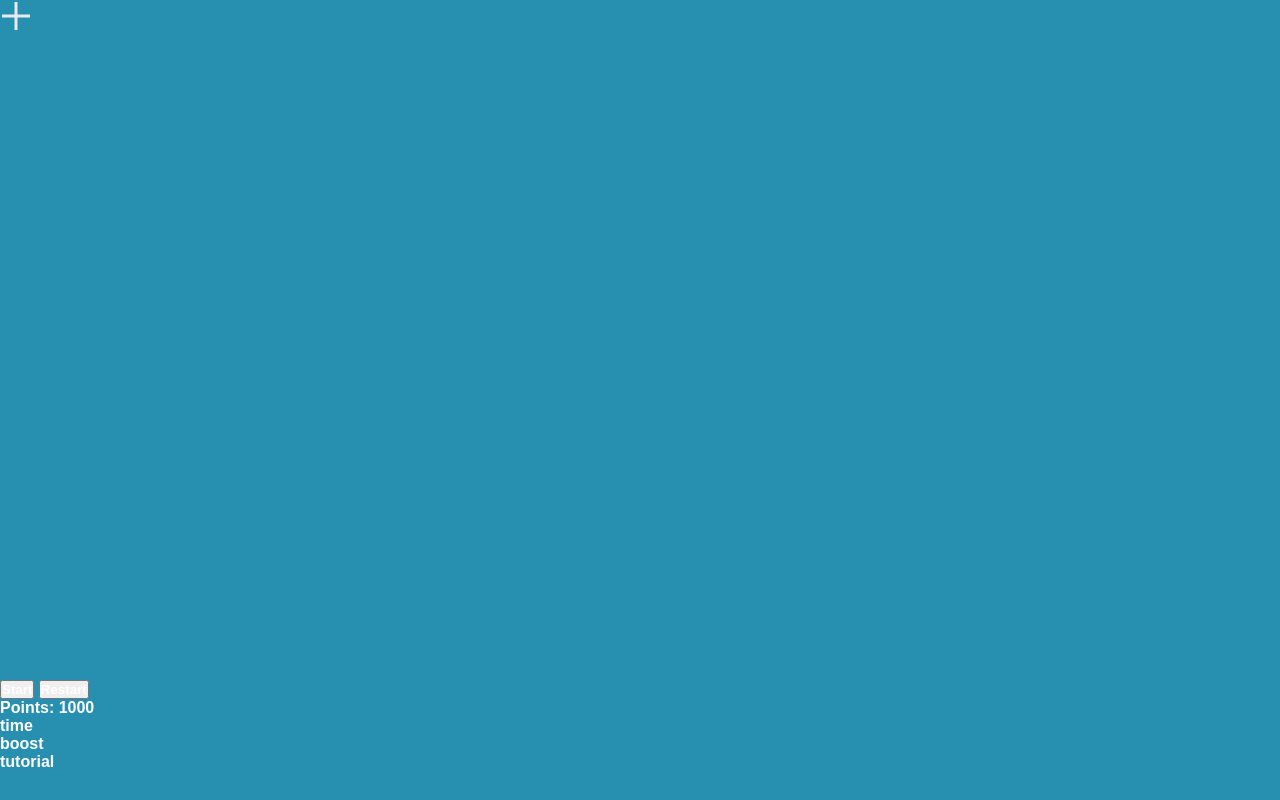
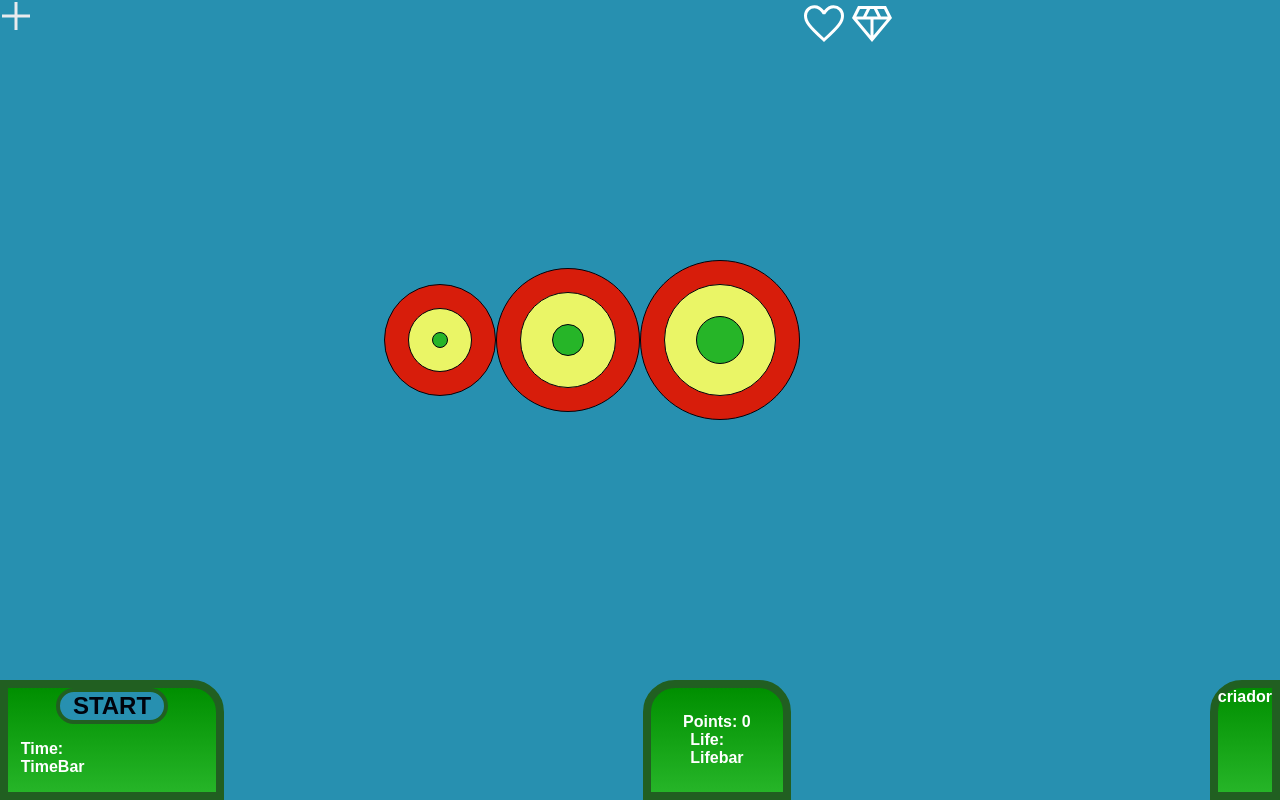
Before and after one commit to guicarbar/AinGameV2_WebProject, a plain HTML site: page index.html in a window 1280 px wide. Drawn offline with Linux system fonts and the light colour scheme.

Commit message:
update the structure

```diff
--- a/index.html
+++ b/index.html
@@ -7,45 +7,76 @@
 <!-- link de style no css -->
     <link rel="stylesheet" href="style/style.css">
 
-    <title>teste</title>
+    <title>Aim Game V2</title>
 </head>
 <body id="container">
 <!-- icone de mira -->
     <div id="aim"></div>
 
 <!-- game area -->
-    <main>
+    <main onclick="teste(event)">
+        <div class="alvo">
+            <div class="red_area p" onclick="filhoClick(event, 1)">
+                <div class="yellow_area" onclick="filhoClick(event, 2)">
+                    <div class="grem_area" onclick="filhoClick(event, 3)">
+                    </div>
+                </div>
+            </div>
+        </div>
 
+        <div class="alvo">
+            <div class="red_area m" onclick="filhoClick(event)">
+                <div class="yellow_area">
+                    <div class="grem_area">
+                    </div>
+                </div>
+            </div>
+        </div>
+
+        <div class="alvo">
+            <div class="red_area g" onclick="filhoClick(event)">
+                <div class="yellow_area">
+                    <div class="grem_area">
+                    </div>
+                </div>
+            </div>
+        </div>
+
+        <div class="booster life"></div>
+
+        <div class="booster diamond"></div>
     </main>
 
 <!-- footer -->
     <footer>
 <!-- Menu -->
-        <div>
+        <div class="menu">
+            <!-- startar -->
             <button>Start</button>
-            <button>Restart</button>
+            <!-- time -->
+            <div>
+                <div>Time:</div>
+                <span>TimeBar</span>
+            </div>
         </div>
 
 <!-- Hotbar -->
-        <div>
+        <div class="hotbar">
             <!-- pontos -->
             <div>
                 <span>Points:</span>
-                <span>1000</span>
+                <span>0</span>
             </div>
-            <!-- time -->
+            <!-- Life -->
              <div>
-                <span>time</span>
-             </div>
-            <!-- boost -->
-             <div>
-                <span>boost</span>
+                <div>Life:</div>
+                <span>Lifebar</span>
              </div>
         </div>
 
-<!-- tutorial -->
+<!-- creditos criador -->
         <div>
-            tutorial
+            criador
         </div>
     </footer>
 
--- a/script/aimControl.js
+++ b/script/aimControl.js
@@ -2,7 +2,7 @@
 const aim = document.getElementById('aim')
 
 function mouseMove(event) {
-    console.log ("mouse se movendo")
+    console.log ("mouse movendo")
 
     // largura e altura do aim
     const aimWidth = aim.offsetWidth
--- a/script/clickAIm.js
+++ b/script/clickAIm.js
@@ -1,6 +1,6 @@
 function target(event) {
     // verificando a existência do click
-    console.log("mouse clicado")
+    console.log("mouse marcando")
 
     // pegando a div total
     const area = document.getElementById("container")
@@ -50,8 +50,23 @@ function target(event) {
 
     setTimeout(() => {
         aimTarget.remove()
-    }, 1000)
+    }, 500)
 }
 
 // event listener
 document.addEventListener('click', target);
+
+
+
+
+
+function teste(event) {
+    if (event.target === event.currentTarget) {
+        console.log("foi clicado na div principal")
+    }
+}
+
+function filhoClick(event, point) {
+    event.stopPropagation()
+    console.log('Div filho clicada!' + point)
+}
--- a/style/aim.css
+++ b/style/aim.css
@@ -7,6 +7,8 @@
     background-image: url(icons/ain.svg);
     background-repeat: no-repeat;
     background-position: center center;
+    /* para não capturar eventos de click */
+    pointer-events: none;
 }
 
 /* estilo pra div do click */
@@ -16,7 +18,7 @@
     width: 48px;
     height: 48px;
     opacity: 1;
-    animation: markAnimation 1s ease-in-out;
+    animation: markAnimation 0.5s ease-in-out forwards;
 }
 
 @keyframes markAnimation {
--- a/style/alvo.css
+++ b/style/alvo.css
@@ -1,4 +1,5 @@
 /* alvo */
+
 
 .alvo, .alvo>div, .alvo>div>div, .alvo>div>div>div {
     border-radius: 50%;
@@ -22,14 +23,75 @@
     border: 1px solid var(--black);
 }
 
+
+/* tamanhos dos alvos */
+/* p - pequeno */
 .p {
-    padding: 1em;
+    width: 112px;
+    height: 112px;
 }
 
-.m {
-    padding: 1.4em;
+.p > div {
+    width: 64px;
+    height: 64px;
 }
 
+.p > div > div {
+    width: 16px;
+    height: 16px;
+}
+
+
+/* m - medio */
+.m {
+    width: 144px;
+    height: 144px;
+}
+
+.m > div {
+    width: 96px;
+    height: 96px;
+}
+
+.m > div > div {
+    width: 32px;
+    height: 32px;
+}
+
+
+/* g - grande */
 .g {
-    padding: 1.8em;
+    width: 160px;
+    height: 160px;
 }
+
+.g > div {
+    width: 112px;
+    height: 112px;
+}
+
+.g > div > div {
+    width: 48px;
+    height: 48px;
+}
+
+
+/* booster */
+
+.booster {
+    height: 48px;
+    width: 48px;
+    border-radius: 50%;
+}
+
+.life {
+    background-image: url(icons/heart.svg);
+    background-position: center center;
+    background-repeat: no-repeat;
+}
+
+.diamond {
+    background-image: url(icons/diamond.svg);
+    background-position: center center;
+    background-repeat: no-repeat;
+}
--- a/style/style.css
+++ b/style/style.css
@@ -26,6 +26,9 @@
     --colorBgFooter3: #26b528;
     --colorBgFooter4: #38c73b;
     --colorBgFooter5: #4bda4f;
+
+/* borda do footer */
+    --colorBdFooter: #215f21;
 }
 
 /* body */
@@ -34,6 +37,7 @@ body {
     background-color: var(--colorBlueSky);
     height: 100vh;
     width: 100vw;
+    cursor: none;
 /* para impedir a seleção de textos e quebrar a jogabilidade */
     user-select: none;
     -webkit-user-select: none;
@@ -46,8 +50,87 @@ body {
 
 main {
     height: 85%;
+    display: flex;
+    justify-content: center;
+    align-self: center;
 }
+
+
+
+/* footer | hootbar */
 
 footer {
     height: 15%;
+    display: flex;
+    justify-content: space-between;
 }
+
+footer > div {
+    background-image: linear-gradient(180deg, var(--colorBgFooter1), var(--colorBgFooter2), var(--colorBgFooter3));
+    border: 8px solid var(--colorBdFooter);
+}
+
+footer > div:nth-child(1) {
+    border-radius: 0px 32px 0px 0px;
+}
+
+footer > div:nth-child(2) {
+    border-radius: 32px 32px 0px 0px;
+}
+
+footer > div:nth-child(3) {
+    border-radius: 32px 0px 0px 0px;
+}
+
+
+/* menu */
+
+.menu {
+    display: flex;
+    flex-flow: column nowrap;
+    justify-content: center;
+    align-items: center;
+}
+
+.menu > button {
+    width: 112px;
+    margin: 0 2em;
+    cursor: none;
+    color: var(--black);
+    text-align: center;
+    font-size: 24px;
+    text-transform: uppercase;
+    font-weight: bold;
+    border-radius: 32px;
+    border: 4px solid var(--colorBdFooter);
+    background-color: var(--colorBlueSky);
+    transition: all 0.3s ease-in;
+}
+
+.menu > button:hover {
+    transform: scale(1.1);
+}
+
+.menu > button:active {
+    transform: scale(0.9);
+    background-color: var(--colorYellowAlvo);
+}
+
+.menu > div {
+    width: 100%;
+    padding: 1em 0.8em;
+    display: flex;
+    flex-flow: column nowrap;
+    align-items: start;
+}
+
+
+/* hotbar */
+
+.hotbar {
+    padding: 0 2em;
+    display: flex;
+    flex-flow: column nowrap;
+    justify-content: center;
+    align-items: center;
+}
```
Also changed, not shown: style/footerHotbar.css (added), style/icons/diamond.svg (added), style/icons/heart.svg (added).
